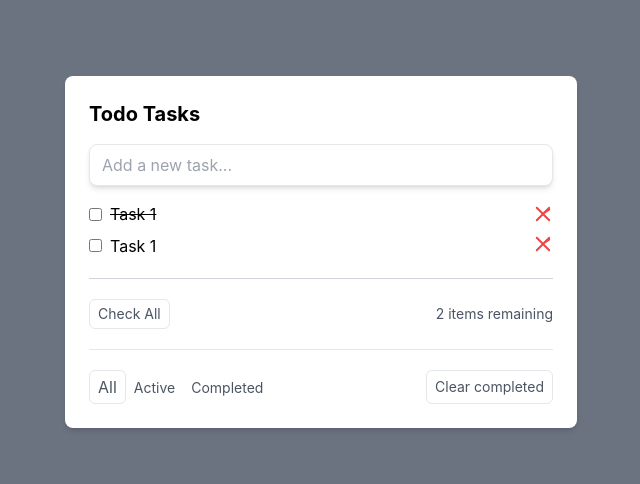
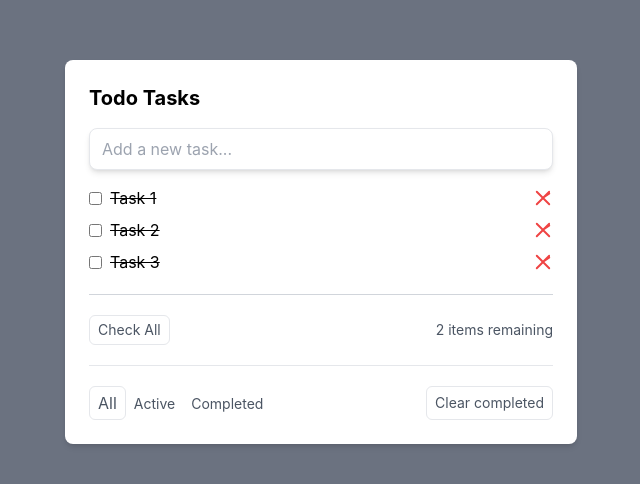
Before and after one commit to oshit-sd/react, a React (Create React App) app: page / in a window 1280 px wide. Shown: the part 148-632 px from the top of the page, without its empty margins (319-959 px from the left). Built offline with nearby package versions, Linux system fonts and the light colour scheme.

Commit message:
todo list render from use state data function and class based.

```diff
--- a/package.json
+++ b/package.json
@@ -21,7 +21,10 @@
     "extends": [
       "react-app",
       "react-app/jest"
-    ]
+    ],
+    "rules": {
+      "no-unused-vars": 0
+    }
   },
   "browserslist": {
     "production": [
--- a/src/components/App.jsx
+++ b/src/components/App.jsx
@@ -1,7 +1,26 @@
+import { useState } from "react";
 import "./../assets/css/style.css"
 
+function App() {
 
-function App() {
+  const [todos, setTodos] = useState([
+    {
+      id: 1,
+      title: "Task 1",
+      is_completed: false
+    },
+    {
+      id: 2,
+      title: "Task 2",
+      is_completed: false
+    },
+    {
+      id: 3,
+      title: "Task 3",
+      is_completed: false
+    }
+  ]);
+
   return (
     <div className="bg-gray-500">
       <div className="flex justify-center items-center h-screen">
@@ -19,20 +38,15 @@ function App() {
 
           {/* Task List */}
           <ul className="space-y-2 overflow-auto max-h-60 pb-5 border-b border-gray-300">
+            {todos.map((task, index) => (
               <li className="flex items-center">
                 <input type="checkbox" className="form-checkbox mr-2" />
-              <p className="flex-1 line-through">Task 1</p>
+                <p className="flex-1 line-through">{task.title}</p>
                 <svg xmlns="http://www.w3.org/2000/svg" className="h-5 w-5 text-red-500 cursor-pointer" viewBox="0 0 20 20" fill="currentColor">
                   <path fillRule="evenodd" d="M16.95 4.95a1 1 0 010 1.41L11.41 10l5.54 5.54a1 1 0 01-1.41 1.41L10 11.41l-5.54 5.54a1 1 0 01-1.41-1.41L8.59 10 3.05 4.46a1 1 0 011.41-1.41L10 8.59l5.54-5.54a1 1 0 011.41 0z" clipRule="evenodd" />
                 </svg>
               </li>
-            <li>
-              <input type="checkbox" className="form-checkbox mr-2" />
-              Task 1
-              <svg xmlns="http://www.w3.org/2000/svg" className="h-5 w-5 text-red-500 cursor-pointer float-end" viewBox="0 0 20 20" fill="currentColor">
-                <path fillRule="evenodd" d="M16.95 4.95a1 1 0 010 1.41L11.41 10l5.54 5.54a1 1 0 01-1.41 1.41L10 11.41l-5.54 5.54a1 1 0 01-1.41-1.41L8.59 10 3.05 4.46a1 1 0 011.41-1.41L10 8.59l5.54-5.54a1 1 0 011.41 0z" clipRule="evenodd" />
-              </svg>
-            </li>
+            ))}
           </ul>
 
           {/* Check All Button */}
--- /dev/null
+++ b/src/components/AppClass.jsx
@@ -0,0 +1,90 @@
+import React, { Component } from "react";
+
+export default class AppClass extends Component {
+  constructor(props) {
+    super(props);
+    this.state = {
+      todos: [
+        {
+          id: 1,
+          title: "Task 1",
+          is_completed: false,
+        },
+        {
+          id: 2,
+          title: "Task 2",
+          is_completed: false,
+        },
+        {
+          id: 3,
+          title: "Task 3",
+          is_completed: false,
+        },
+      ],
+    };
+  }
+  render() {
+    return (
+      <div className="bg-gray-500">
+        <div className="flex justify-center items-center h-screen">
+          <div className="w-[40%] bg-white p-6 rounded-lg shadow-md">
+            <h1 className="text-xl font-bold mb-4">Todo Tasks</h1>
+
+            {/* Added Field */}
+            <form action="#">
+              <input
+                type="text"
+                placeholder="Add a new task..."
+                className="border px-3 py-2 rounded-lg w-full mb-4 shadow-md "
+              />
+            </form>
+
+            {/* Task List */}
+            <ul className="space-y-2 overflow-auto max-h-60 pb-5 border-b border-gray-300">
+              {this.state.todos.map((task, index) => (
+                <li className="flex items-center">
+                  <input type="checkbox" className="form-checkbox mr-2" />
+                  <p className="flex-1 line-through">{task.title}</p>
+                  <svg
+                    xmlns="http://www.w3.org/2000/svg"
+                    className="h-5 w-5 text-red-500 cursor-pointer"
+                    viewBox="0 0 20 20"
+                    fill="currentColor"
+                  >
+                    <path
+                      fillRule="evenodd"
+                      d="M16.95 4.95a1 1 0 010 1.41L11.41 10l5.54 5.54a1 1 0 01-1.41 1.41L10 11.41l-5.54 5.54a1 1 0 01-1.41-1.41L8.59 10 3.05 4.46a1 1 0 011.41-1.41L10 8.59l5.54-5.54a1 1 0 011.41 0z"
+                      clipRule="evenodd"
+                    />
+                  </svg>
+                </li>
+              ))}
+            </ul>
+
+            {/* Check All Button */}
+            <div className="flex justify-between items-center my-5 border-b pb-5 text-gray-600">
+              <button className="border py-1 px-2 rounded-md text-sm">
+                Check All
+              </button>
+              <div className="text-sm">2 items remaining</div>
+            </div>
+
+            {/* Filters */}
+            <div className="flex justify-between mt-4  text-gray-600">
+              <div>
+                <button className="border py-1 px-2 rounded-md">All</button>
+                <button className="py-1 px-2 rounded-md text-sm">Active</button>
+                <button className="py-1 px-2 rounded-md text-sm">
+                  Completed
+                </button>
+              </div>
+              <button className="border py-1 px-2 rounded-md text-sm">
+                Clear completed
+              </button>
+            </div>
+          </div>
+        </div>
+      </div>
+    );
+  }
+}
--- a/src/index.js
+++ b/src/index.js
@@ -2,12 +2,14 @@ import React from 'react';
 import ReactDOM from 'react-dom/client';
 import './index.css';
 import App from './components/App';
+import AppClass from './components/AppClass';
 import reportWebVitals from './reportWebVitals';
 
 const root = ReactDOM.createRoot(document.getElementById('root'));
 root.render(
   <React.StrictMode>
-    <App />
+    {/* <App /> */}
+    <AppClass />
   </React.StrictMode>
 );
 
```
Lines whose indentation alone changed are shown as unchanged.
